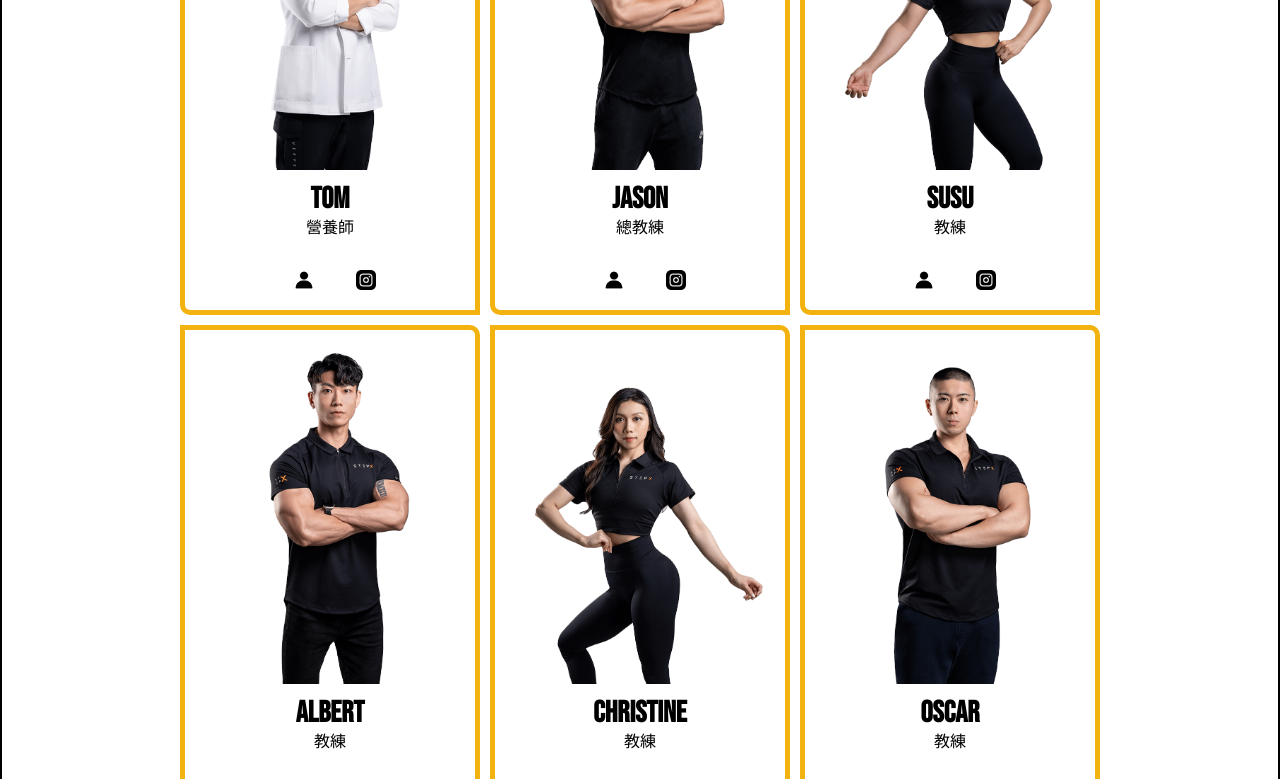
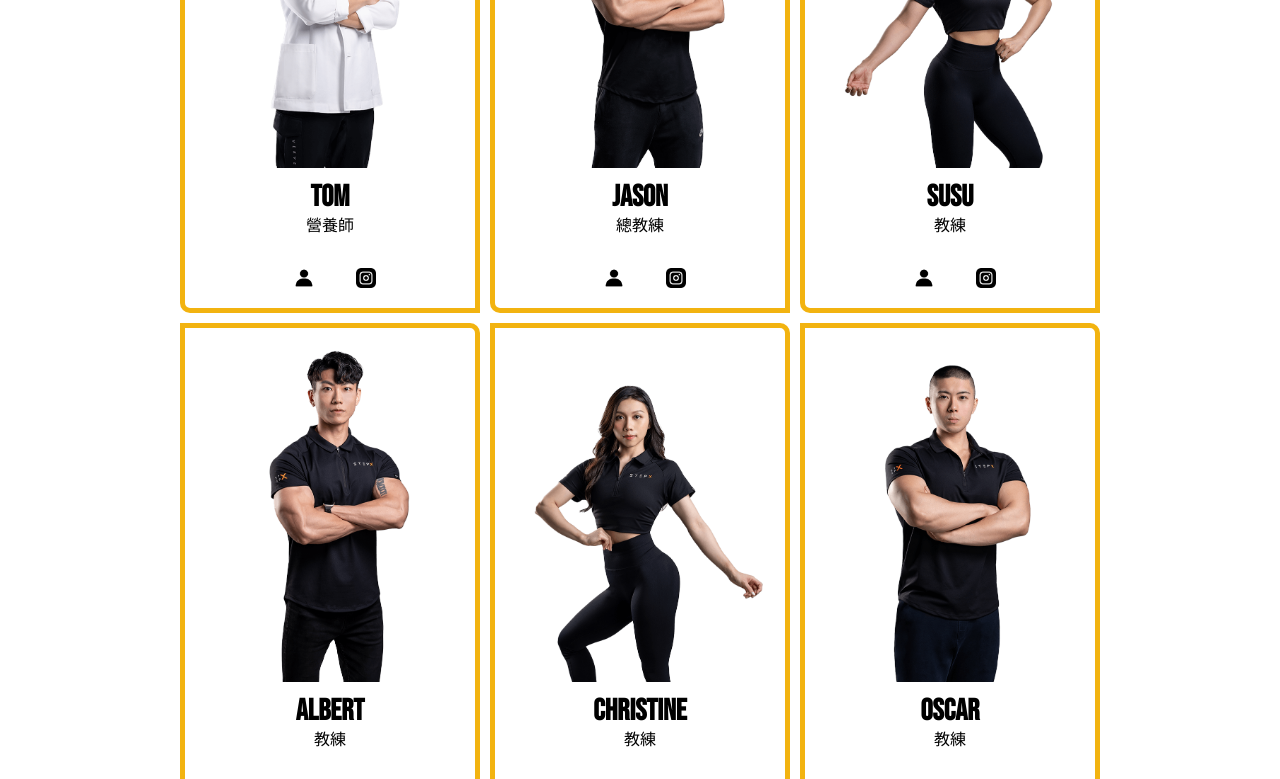
Before and after one commit to vivian0923/demo, a plain HTML site: page team.html in a window 1280 px wide. Shown: the part 995-1774 px from the top of the page. Drawn offline with Linux system fonts and the light colour scheme; a web font is replaced by a local one.

Commit message:
刪除team 外框

```diff
--- a/team.html
+++ b/team.html
@@ -29,7 +29,7 @@
             margin: auto;
 
             width: 100%;
-            border:black 2px solid;
+
         }
 
         .card {
```
